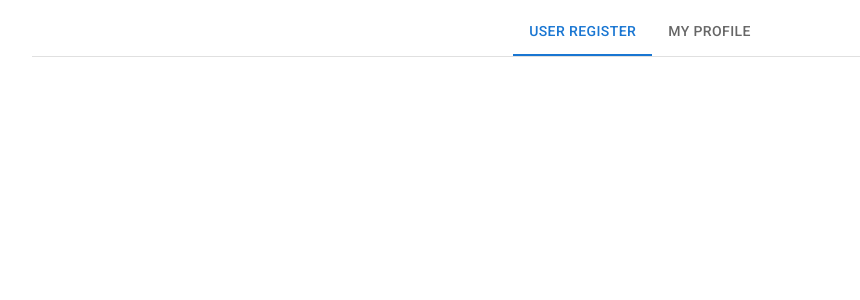
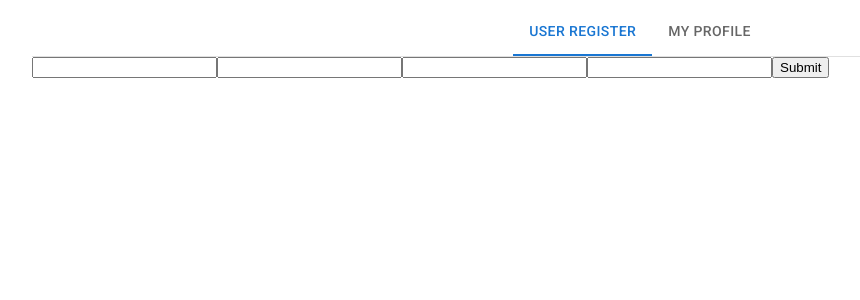
Before and after one commit to greg3d/commit-fullstack-assignment, a React (Vite) app: page / in a window 1280 px wide. Shown: the top 300 px of the page, without its empty margins (0-860 px from the left). Built offline with nearby package versions, Linux system fonts and the light colour scheme.

Commit message:
refactored form validation. Get rid of zod and react-form-hook

```diff
--- a/package.json
+++ b/package.json
@@ -18,6 +18,7 @@
     "@emotion/react": "^11.11.4",
     "@emotion/styled": "^11.11.0",
     "@fontsource/roboto": "^5.0.12",
+    "@hookform/resolvers": "^3.3.4",
     "@mui/icons-material": "^5.15.12",
     "@mui/material": "^5.15.12",
     "@mui/styled-engine-sc": "^6.0.0-alpha.17",
--- a/src/pages/Register.tsx
+++ b/src/pages/Register.tsx
@@ -1,10 +1,132 @@
-import React from 'react';
+import React, {ChangeEvent, ChangeEventHandler, useEffect, useState} from 'react';
+import {useRegisterUserMutation} from "../store/userApiSlice";
+import {useNavigate} from "react-router-dom";
+import {Box, Button} from "@mui/material";
+
+
+interface IValidator {
+    fun: (val: string) => boolean
+    message: string
+}
+
+class InputData {
+    name: string = ""
+    value: string = ""
+    type: string = "text"
+    validators: IValidator[] = []
+
+    private constructor(name: string, type: string) {
+        this.name = name;
+        this.type = type;
+    }
+
+    public static create(name: string, type: string) {
+        return new InputData(name, type);
+    }
+
+    addValidator = (fun: (val: string) => boolean, message: string = "") => {
+        this.validators.push({fun, message})
+        return this;
+    }
+
+    setValue = (val: string) => {
+        val = val.trim();
+        if (val !== this.value) this.value = val;
+    }
+
+    validate = () => {
+        this.validators.forEach(validator => {
+            if (!validator.fun(this.value)) {
+                return {
+                    result: false,
+                    message: validator.message
+                }
+            }
+        });
+
+        return {
+            result: true,
+            message: ""
+        }
+    }
+
+    eq = (val: string) => this.value === val
+}
+
+const initialState: InputData[] = [
+    InputData.create('username', 'text')
+        .addValidator(val => val.length > 1, 'Enter username!')
+        .addValidator(val => val.length < 20, 'Username too long!')
+        .addValidator(val => /^[a-zA-Z]+$/.test(val)),
+    InputData.create('phone', 'text')
+        .addValidator(val => val.length >= 1, 'enter phone')
+        .addValidator(val => val.length >= 6, 'phone too short')
+        .addValidator(val => val.length <= 12, 'phone too long')
+        .addValidator(val => /^[+08]([0-9]+(-| )?[0-9]+)*[0-9]$/.test(val), "wrong phone format"),
+    InputData.create('password', 'password')
+        .addValidator(val => val.length >= 1, 'enter password')
+        .addValidator(val => val.length >= 6, 'password too short')
+        .addValidator(val => val.length <= 16, 'password too long')
+        .addValidator(val => /^.*[A-Z]+.*$/.test(val), "should contain at least one capital letter")
+        .addValidator(val => /^.*[0-9]+.*$/.test(val), "should contain at least one digit")
+        .addValidator(val => /^.*[~!@#$%^&*]+.*$/.test(val), "should contain at least one special (~!@#$%^&*) char"),
+    InputData.create('passwordConfirm', 'password')
+]
+
+//form.find(item=>item.name==='passwordConfirm')?.eq(form.find(item=>item.name==='password')?.value!)
+
 
 const Register = () => {
+
+    //const [registerUser, {isLoading, error, isError, isSuccess}] = useRegisterUserMutation();
+
+    const [former, setFormer] = useState(initialState)
+    const navigate = useNavigate();
+
+    // const {
+    //     reset,
+    //     handleSubmit,
+    //     formState: {isSubmitSuccessful},
+    // } = methods;
+
+    // useEffect(() => {
+    //     if (isSuccess) navigate('/profile')
+    //
+    //     if (isError) {
+    //         console.log(error);
+    //     }
+    // }, [isLoading])
+
+    // useEffect(() => {
+    //     if (isSubmitSuccessful) {
+    //         reset();
+    //     }
+    // }, [isSubmitSuccessful]);
+
+    const changeHandler = (e: ChangeEvent<HTMLInputElement>) => {
+        const val = e.target.value
+        const name = e.target.name
+        setFormer((state) => {
+            const [...temp] = state
+            const obj = temp.find(item => item.name === name)
+            if (obj) {
+                obj.value = val
+                return temp
+            }
+            return state
+        })
+    }
+
     return (
-        <div>
 
-        </div>
+        <Box>
+            <form id={"register-form"}>
+                {former.map(item => <input type={item.type} name={item.name} value={item.value}
+                                           onChange={changeHandler}/>)}
+
+                <button type={"submit"}>Submit</button>
+            </form>
+        </Box>
     );
 };
 
```
Also changed, not shown: src/components/FormInput.tsx (+55 -0 lines), 1 other file (tests, documents, lock files or other folders).
